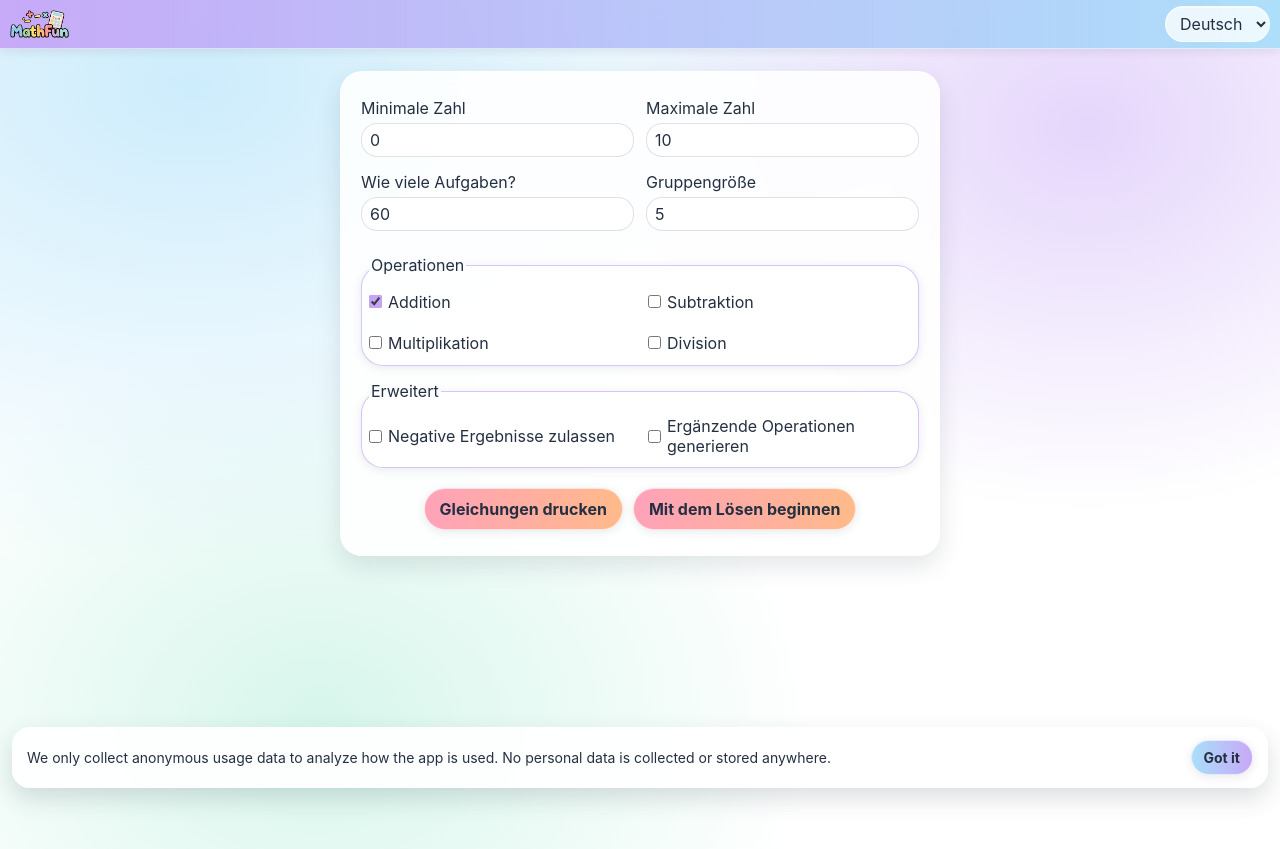
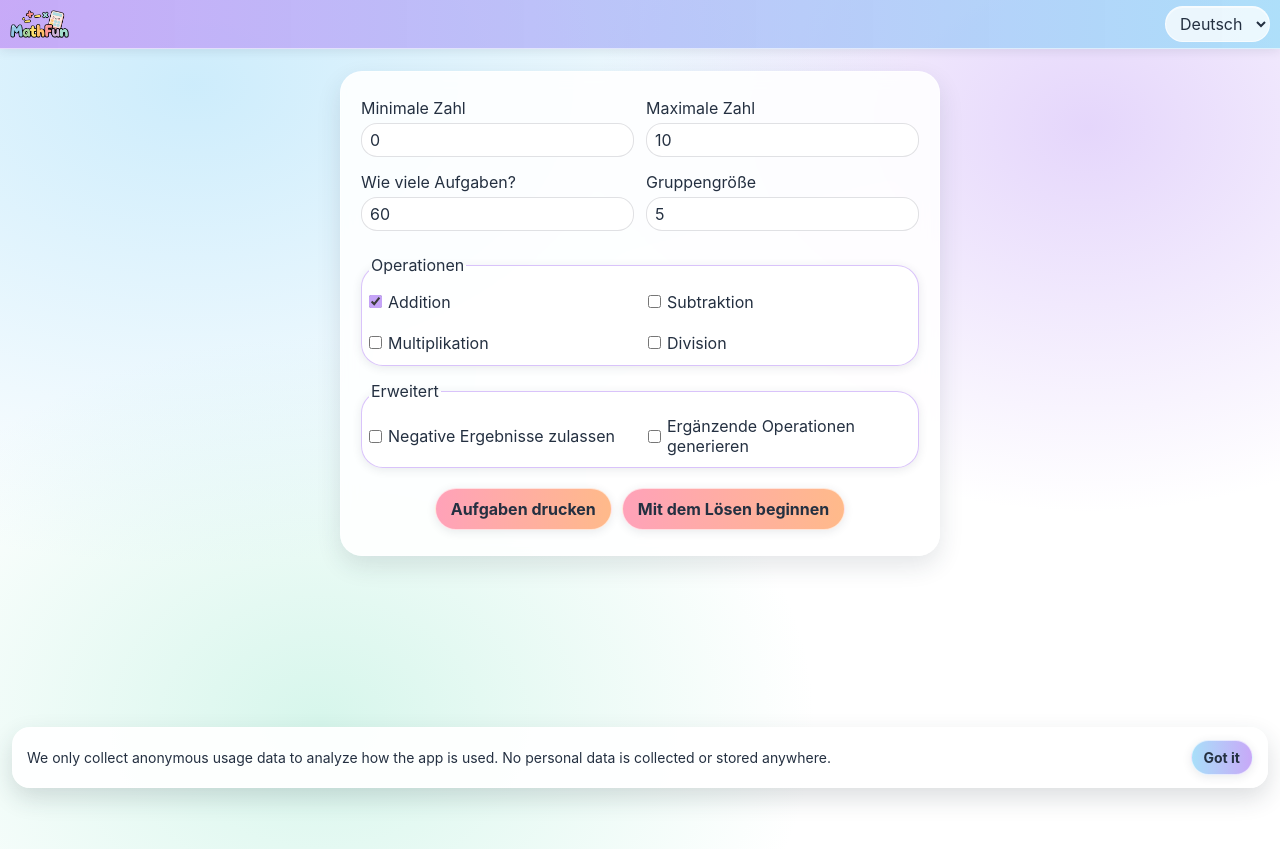
Before and after one commit to ashajjar/kids-math-app, a React (Create React App) app: page / in a window 1280 px wide. Built offline with nearby package versions, Linux system fonts and the light colour scheme.

Commit message:
Updated translations: renamed "Print Equations" to "Print Exercises" in both English and German locales.

```diff
--- a/src/i18n.js
+++ b/src/i18n.js
@@ -24,7 +24,7 @@ i18n
                             div: "Division"
                         },
                         solve: "Start Solving",
-                        print: "Print Equations",
+                        print: "Print Exercises",
                     },
                     equations: {
                         next: 'Next',
@@ -56,7 +56,7 @@ i18n
                             div: "Division"
                         },
                         solve: "Mit dem Lösen beginnen",
-                        print: "Gleichungen drucken",
+                        print: "Aufgaben drucken",
                     },
                     equations: {
                         next: 'Weiter',
```
